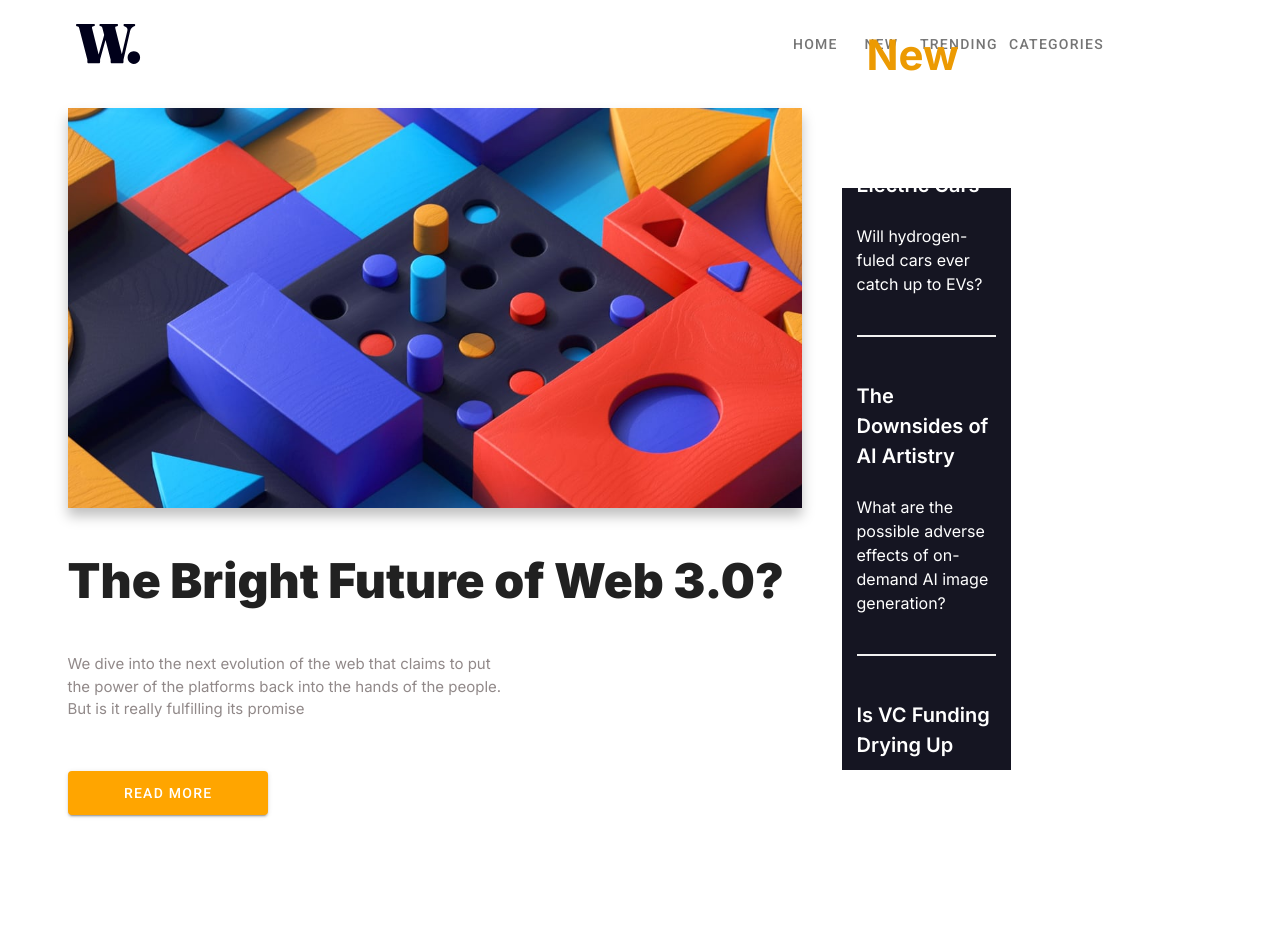
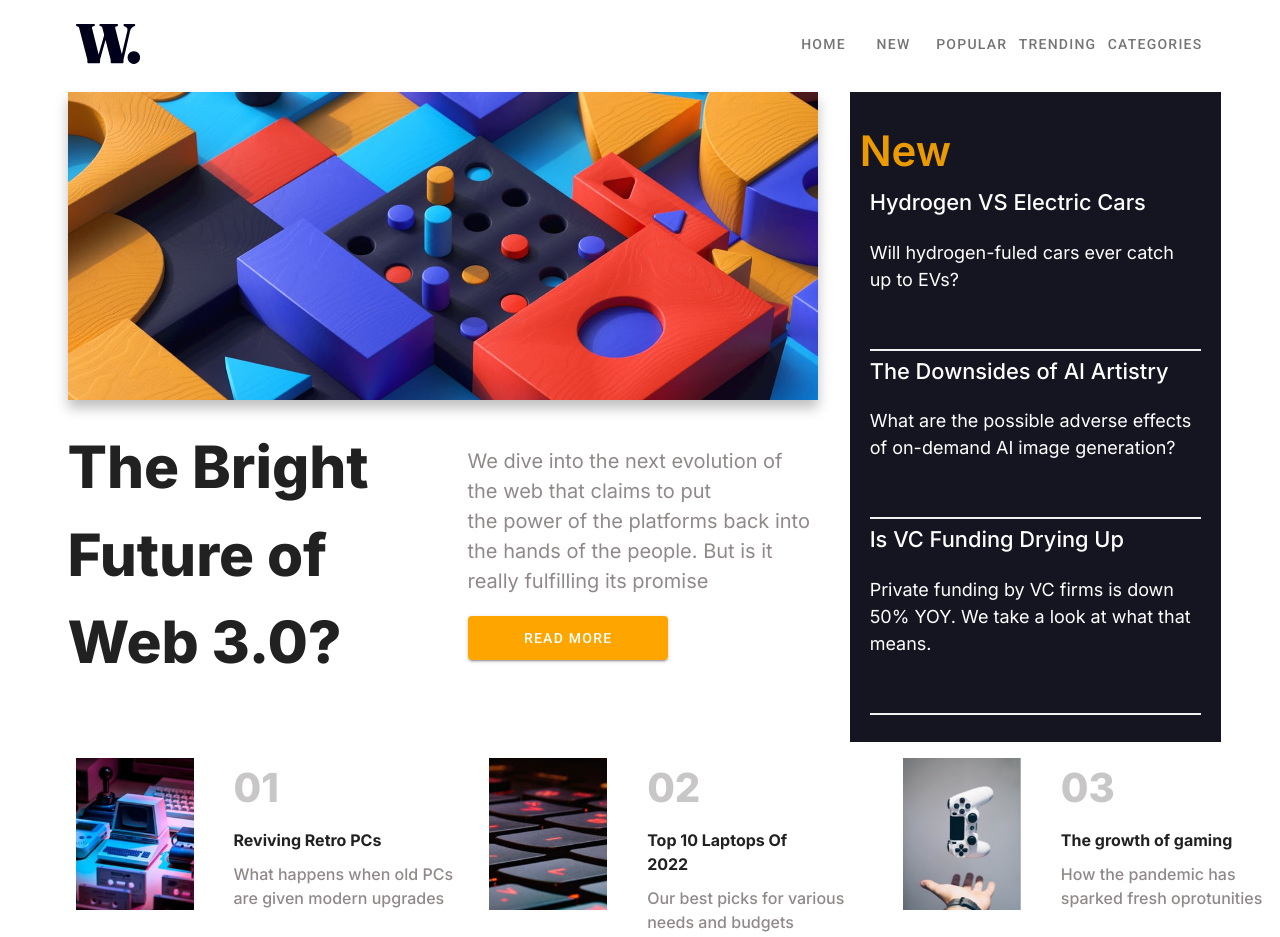
Before and after one commit to med-redha/home-page, a Vue app in the folder fem-landingpage/: page / in a window 1280 px wide. Shown: the top 937 px of the page. Built offline with nearby package versions, Linux system fonts and the light colour scheme.

Commit message:
fix: mobile first v-1 style in general and components for structure

```diff
--- a/fem-landingpage/src/App.vue
+++ b/fem-landingpage/src/App.vue
@@ -1,7 +1,8 @@
 <template>
   <v-app>
     <v-container>
-      <v-app-bar color="white" class="bar" flat>
+      <v-app-bar color="white" flat>
+        <div class="bar">
           <div class="d-flex align-center">
             <v-img
               alt=""
@@ -13,33 +14,47 @@
             />
           </div>
           <v-spacer></v-spacer>
-
           <div class="btn_holder && hidden-sm-and-down">
             <v-hover v-slot="{ hover }">
-            <v-btn plain class="bar_btn" :class="hover ? 'btn_hover' : ''">
-              <span class="mr-2">Home</span>
-            </v-btn>
+              <v-btn plain class="mr-1" :class="hover ? 'nav_hover' : ''"
+                >Home</v-btn
+              >
             </v-hover>
             <v-hover v-slot="{ hover }">
-            <v-btn plain class="bar_btn" :class="hover ? 'btn_hover' : ''">
-              <span class="mr-2">New</span>
-            </v-btn>
+              <v-btn
+                plain
+                class="bar_btn mr-2"
+                :class="hover ? 'nav_hover' : ''"
+                >New</v-btn
+              >
             </v-hover>
             <v-hover v-slot="{ hover }">
-            <v-btn plain class="bar_btn" :class="hover ? 'btn_hover' : ''">
-              <span class="mr-2">Trending</span>
-            </v-btn>
+              <v-btn
+                plain
+                class="bar_btn mr-2"
+                :class="hover ? 'nav_hover' : ''"
+                >Popular</v-btn
+              >
             </v-hover>
             <v-hover v-slot="{ hover }">
-            <v-btn plain class="bar_btn" :class="hover ? 'btn_hover' : ''">
-              <span class="mr-2">Categories</span>
-            </v-btn>
+              <v-btn
+                plain
+                class="bar_btn mr-2"
+                :class="hover ? 'nav_hover' : ''"
+                >Trending</v-btn
+              >
+            </v-hover>
+            <v-hover v-slot="{ hover }">
+              <v-btn plain class="bar_btn" :class="hover ? 'nav_hover' : ''"
+                >Categories</v-btn
+              >
             </v-hover>
           </div>
           <div class="nav_drawer && hidden-md-and-up">
             <v-app-bar-nav-icon
               @click.stop="drawer = !drawer"
             ></v-app-bar-nav-icon>
+          </div>
         </div>
       </v-app-bar>
       <v-navigation-drawer v-model="drawer" temporary app right>
--- a/fem-landingpage/src/components/HomePage.vue
+++ b/fem-landingpage/src/components/HomePage.vue
@@ -1,16 +1,17 @@
 <template>
   <div class="home">
 
-    <div class="sections_Container mt-8">
+    <div class="sections_Container ">
       <v-row>
-        <v-col md="8" sm="7" cols="12">
+        <v-col md="8" sm="12"  cols="12">
           <div class="section_one">
             <div class="hero_section">
-              <img
-                class="hero_img"
-                src="../assets/images/image-web-3-desktop.jpg"
-                alt=""
-              />
+              <picture>
+  <source media="(min-width: 900px)" srcset="../assets/images/image-web-3-desktop.jpg">
+  <source media="(max-width: 899px)" srcset="../assets/images/image-web-3-mobile.jpg">
+  <img  class="hero_img"  src="../assets/images/image-web-3-desktop.jpg" alt="">
+
+</picture>
             </div>
             <div class="cntnt_holder">
               <div class="left_cntnt">
@@ -30,7 +31,7 @@
             </div>
           </div>
         </v-col>
-        <v-col  md="2" cols="12">
+        <v-col  md="4" sm="12" cols="12">
           <div class="section_two">
             <div class="st_head">New</div>
             <div
@@ -49,7 +50,7 @@
       </v-row>
       <v-row>
         <v-col   cols="12">
-          <div class="section_three my-10 ">
+          <div class="section_three  ">
             <component-one
               v-for="(dig, index) in components"
               :key="index"
--- a/fem-landingpage/src/style/style.scss
+++ b/fem-landingpage/src/style/style.scss
@@ -1,9 +1,9 @@
 @import url("https://fonts.googleapis.com/css2?family=Inter:wght@100;200;300;400;500;600;700;800;900&family=Poppins:ital,wght@0,100;0,200;0,400;0,500;0,600;0,700;1,200;1,600;1,700;1,800&display=swap");
-
 
 .container {
   display: flex;
   flex-direction: column;
+  justify-content: center;
   width: 100%;
   margin: auto;
   .item_title {
@@ -12,6 +12,8 @@
   }
 
   .bar {
+    display: flex;
+    width: 100%;
     .v-toolbar__content {
       width: 100%;
       .btn_holder {
@@ -22,27 +24,32 @@
           padding: 0;
         }
       }
-        .nav_drawer {
-        }
     }
   }
   .home {
-
+    display: flex;
+    align-items: center;
+    justify-content: center;
     .sections_Container {
       display: flex;
       flex-direction: column;
-        gap: 3.75rem;
+      margin: auto;
       .section_one {
         display: flex;
         flex-direction: column;
-          margin: 0rem 0.5rem;
         gap: 1.875;
         .hero_section {
+          width: 100%;
+          align-items: center;
+          justify-content: center;
+          display: flex;
           .hero_img {
+            justify-self: center;
             max-width: 36.875rem;
+            max-height: 30rem;
+            height: 100%;
             width: 100%;
             object-fit: cover;
-              height: calc(100vw - 50px);
             box-shadow: 0rem 0.5rem 0.75rem rgb(0 0 0 / 25%);
           }
         }
@@ -64,7 +71,6 @@
               height: 44px;
               color: white;
               margin-top: 4px;
-
             }
 
             .right_txt {
@@ -83,8 +89,8 @@
         width: 100%;
         height: calc(767px - 0px);
         display: flex;
-          margin: 5rem 0.5rem 0rem ;
         flex-direction: column;
+        padding: auto;
         justify-content: center;
         background-color: rgba(3, 3, 17, 0.925);
         .st_head {
@@ -92,8 +98,7 @@
           font-family: "Inter", sans-serif;
           font-size: 2.625rem;
           font-weight: 600;
-            padding: 0.625rem;
-            margin:1.125rem 0.938rem 0rem 0.625rem;
+          margin: 1.125rem 0.938rem 0rem 0.625rem;
         }
         .st_cntnt {
           display: flex;
@@ -128,7 +133,6 @@
         flex-direction: column;
         gap: 40px;
         margin-bottom: 2.5rem;
-          margin: 0rem 1.25rem;
       }
     }
   }
@@ -179,164 +183,181 @@
   }
 }
 
+@media (min-width: 900px) {
+  .container {
+    max-width: 1440px;
+    width: 100%;
+    .v-toolbar__content {
+      width: 100%;
 
 
-@media (min-width: 900px) {
-  .container {
     .bar {
-    .v-toolbar__content {
+      width: 100%;
       .btn_holder {
-        display: flex;
-        align-items: center;
-        max-width: 37%;
-        width: 100%;
-        gap: 2px;
-        .bar_btn {
-          padding: 0.5;
-          &.btn_hover {
-            color: orange;
+        justify-self: flex-end;
+        gap: 20px;
+        .v-btn{
+          padding: 0px;
+          margin: 2px;
+          &.nav_hover{
+            color:  rgb(236, 154, 2);
           }
         }
+
       }
-    }
-  }
+    }}
     .home {
       .sections_Container {
         display: flex;
+        .section_one {
+          display: flex;
           flex-direction: column;
-      align-items: flex-start;
-      .section_one {
+          margin: 1rem 0.5rem;
           .hero_section {
             .hero_img {
-            max-width: 1200px;
-            height: 400px;
+              max-width: 58.875rem;
               width: 100%;
-            box-shadow: 0px 8px 12px rgb(0 0 0 / 25%);
+              height: 100%;
+              object-fit: cover;
+              box-shadow: 0rem 0.5rem 0.75rem rgb(0 0 0 / 25%);
             }
           }
           .cntnt_holder {
             display: flex;
-          margin-top: 30px;
-
+            flex-direction: row;
+            margin: 1rem 0rem;
             .left_cntnt {
               font-family: "Inter", sans-serif;
-            font-weight: 900;
-            font-size: 48px;
+              font-weight: 800;
+              font-size: 3.65rem;
+              max-width: 400px;
+              width: 100%;
             }
             .right_cntnt {
               display: flex;
               flex-direction: column;
-            margin-top: 20px;
-            margin-right: 50px;
-            gap: 30px;
+              margin: 1.4rem 0rem;
+
               .hello_btn {
                 background-color: orange;
                 width: 200px;
                 height: 44px;
                 color: white;
                 margin-top: 4px;
-                &.hbtn_hover{
+                transition-duration: 0.8s;
+                &.hbtn_hover {
                   background-color: rgba(3, 3, 17, 0.925);
                 }
               }
 
               .right_txt {
-              font-size: 15px;
+                font-size: 1.25rem;
                 font-family: "Inter", sans-serif;
                 font-weight: 400;
                 color: #918989;
+                max-width: 28.125rem;
+                width: 100%;
               }
             }
           }
         }
         .section_two {
-        max-width: 350px;
+          min-width: 19.875rem;
           width: 100%;
-        height: 582px;
           display: flex;
-        gap: 40px;
+          max-height: 650px;
+          height: 100%;
+          margin: 1rem 0.01rem 0rem;
           flex-direction: column;
+          justify-content: center;
           background-color: rgba(3, 3, 17, 0.925);
           .st_head {
             color: rgb(236, 154, 2);
             font-family: "Inter", sans-serif;
-          font-size: 42px;
-          font-weight: 700;
-          padding: 10px;
-          margin-top: 20px;
-          margin: 0px 15px;
+            font-size: 2.625rem;
+            font-weight: 600;
+            margin: 0rem 0.938rem 0rem 0.625rem;
           }
           .st_cntnt {
-          margin: 0px 15px;
+            display: flex;
+            flex-direction: column;
+            gap: 1rem;
             .devider {
               border: 1px solid #f1f1f1;
             }
             .st_cntntTitle {
+              font-family: "Inter", sans-serif;
               color: white;
-            font-family: "Inter", sans-serif;
-            font-size: 20px;
-            font-weight: 600;
+              font-size: 1.363rem;
+              font-weight: 500;
               &.secTwo_titleHover {
-              color: orange;
+                color: rgb(236, 154, 2);
+                cursor: pointer;
               }
             }
             .st_cntntSubtitle {
+              font-family: "Inter", sans-serif;
               color: white;
-            font-family: "Inter", sans-serif;
-            font-size: 16px;
+              font-size: 1.125rem;
               font-weight: 400;
-            margin-bottom: 9px;
             }
           }
         }
-      .row{
+        .section_three {
+          display: flex;
+          flex-direction: row;
+          max-width: 81.5rem;
           width: 100%;
-      .section_three {
-        margin-top: 30px;
+          gap: 80px;
+        }
+      }
+    }
+    .componentOne {
       display: flex;
+      max-width: 60.5rem;
       width: 100%;
-        gap: 160px;
+      gap: 1.5rem;
+      .cmp_imageHolde {
+        margin: 0rem 1rem;
+        height: 190px;
+        .cmp_img {
+          width: 7.375rem;
+          height: 80%;
+        }
+      }
+      .cpm_txtHolder {
+        display: flex;
+        max-width: 50.5rem;
+        width: 100%;
+        flex-direction: column;
+        gap: 0.625rem;
+        .cpm_header {
+          font-family: "Inter", sans-serif;
+          font-size: 2.5rem;
+          font-weight: 800;
+          color: #afadadb0;
+        }
+        .cmp_txt {
+          max-width: 50.5rem;
+          width: 100%;
+          .cpm_title {
+            max-width: 48.5rem;
+            width: 115%;
+            font-family: "Inter", sans-serif;
+            font-size: 1rem;
+            font-weight: 700;
+          }
+          .cpm_subtitle {
+            max-width: 48.5rem;
+            width: 150%;
+            color: #918989;
+            font-size: 1rem;
+            font-family: "Inter", sans-serif;
+            font-weight: 500;
+            margin-top: 0.625rem;
           }
         }
       }
     }
-  .componentOne {
-    max-width: 800px;
-    width: 100%;
-    display: flex;
-    gap: 30px;
-    .cmp_imageHolde {
-      .cmp_img {
-        width: 100px;
-        height: 115px;
   }
 }
-    .cpm_txtHolder {
-      max-width: 470px;
-      width: 100%;
-      .cpm_header {
-        font-family: "Inter", sans-serif;
-        font-size: 32px;
-        font-weight: 700;
-        color: #afadadb0;
-      }
-      .cmp_txt {
-        width: 250px;
-        .cpm_title {
-          font-family: "Inter", sans-serif;
-          font-size: 16px;
-          font-weight: 600;
-          &.cmpTitle_hover {
-            color: rgba(255, 115, 0, 0.911);
-          }
-        }
-        .cpm_subtitle {
-          color: #918989;
-          font-size: 15px;
-          font-family: "Inter", sans-serif;
-          font-weight: 500;
-        }
-      }
-    }
-  }
-}}
```
Lines whose indentation alone changed are shown as unchanged.
